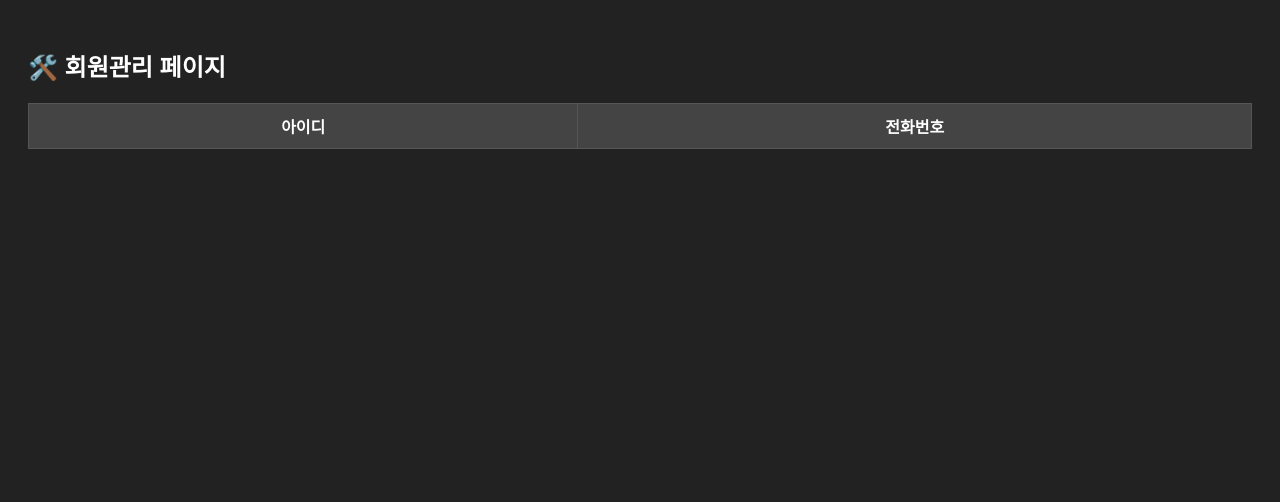
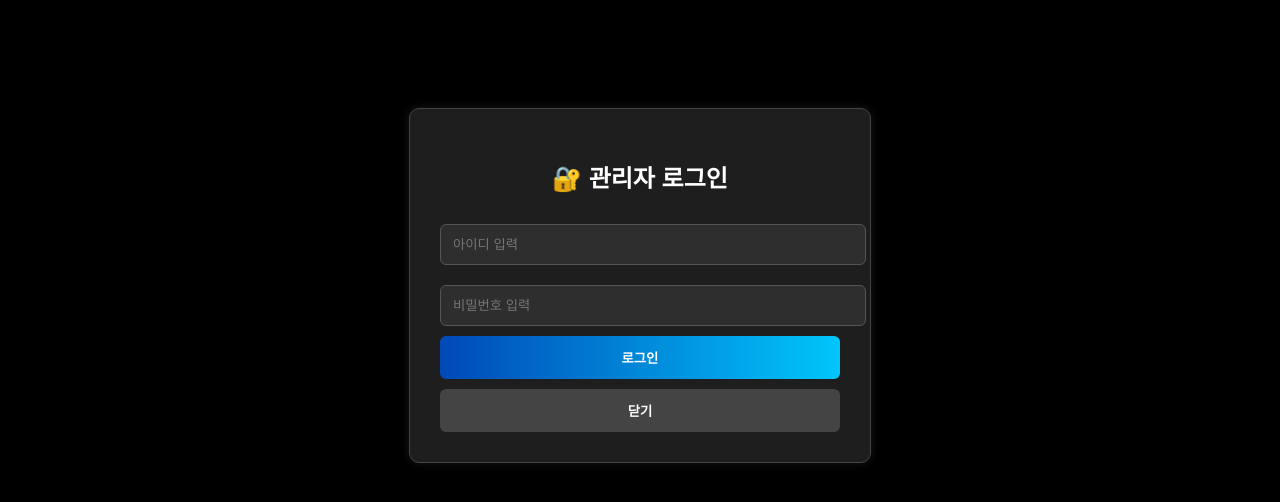
Before and after one commit to ypdgame/venus-slot, a plain HTML site: page admin.html in a window 1280 px wide. Drawn offline with Linux system fonts and the light colour scheme.

Commit message:
Update admin.html

```diff
--- a/admin.html
+++ b/admin.html
@@ -1,33 +1,65 @@
-
 <!DOCTYPE html>
 <html lang="ko">
 <head>
-    <meta charset="UTF-8">
-    <title>회원관리 - 관리자 페이지</title>
-    <style>
-        body { font-family: Arial; background: #222; color: #fff; padding: 20px; }
-        table { width: 100%; border-collapse: collapse; background: #333; }
-        th, td { border: 1px solid #555; padding: 10px; text-align: center; }
-        th { background: #444; }
-    </style>
+  <meta charset="UTF-8">
+  <title>관리자 로그인</title>
+  <style>
+    body {
+      background: #000;
+      font-family: Arial, sans-serif;
+      color: white;
+      text-align: center;
+      padding-top: 100px;
+    }
+    .login-box {
+      background: #1e1e1e;
+      border: 1px solid #444;
+      max-width: 400px;
+      margin: 0 auto;
+      padding: 30px;
+      border-radius: 10px;
+      box-shadow: 0 0 10px rgba(255,255,255,0.1);
+    }
+    input {
+      width: 100%;
+      padding: 12px;
+      margin: 10px 0;
+      background: #2e2e2e;
+      color: white;
+      border: 1px solid #555;
+      border-radius: 6px;
+    }
+    button {
+      padding: 12px;
+      width: 100%;
+      background: linear-gradient(to right, #0049b7, #00c6fb);
+      border: none;
+      color: white;
+      font-weight: bold;
+      border-radius: 6px;
+      cursor: pointer;
+    }
+  </style>
 </head>
 <body>
-    <h2>🛠️ 회원관리 페이지</h2>
-    <table id="userTable">
-        <thead>
-            <tr><th>아이디</th><th>전화번호</th></tr>
-        </thead>
-        <tbody></tbody>
-    </table>
+  <div class="login-box">
+    <h2>🔐 관리자 로그인</h2>
+    <input type="text" id="adminId" placeholder="아이디 입력" />
+    <input type="password" id="adminPw" placeholder="비밀번호 입력" />
+    <button onclick="adminLogin()">로그인</button>
+    <button onclick="history.back()" style="margin-top: 10px; background: #444;">닫기</button>
+  </div>
 
-    <script>
-        const users = JSON.parse(localStorage.getItem("users") || "[]");
-        const tbody = document.querySelector("#userTable tbody");
-        users.forEach(u => {
-            const row = document.createElement("tr");
-            row.innerHTML = `<td>${u.username}</td><td>${u.phone}</td>`;
-            tbody.appendChild(row);
-        });
-    </script>
+  <script>
+    function adminLogin() {
+      const id = document.getElementById('adminId').value.trim();
+      const pw = document.getElementById('adminPw').value.trim();
+      if (id === '도래미' && pw === '8989') {
+        location.href = './admin.html';
+      } else {
+        alert('❌ 관리자만 접근 가능합니다!');
+      }
+    }
+  </script>
 </body>
 </html>
```
